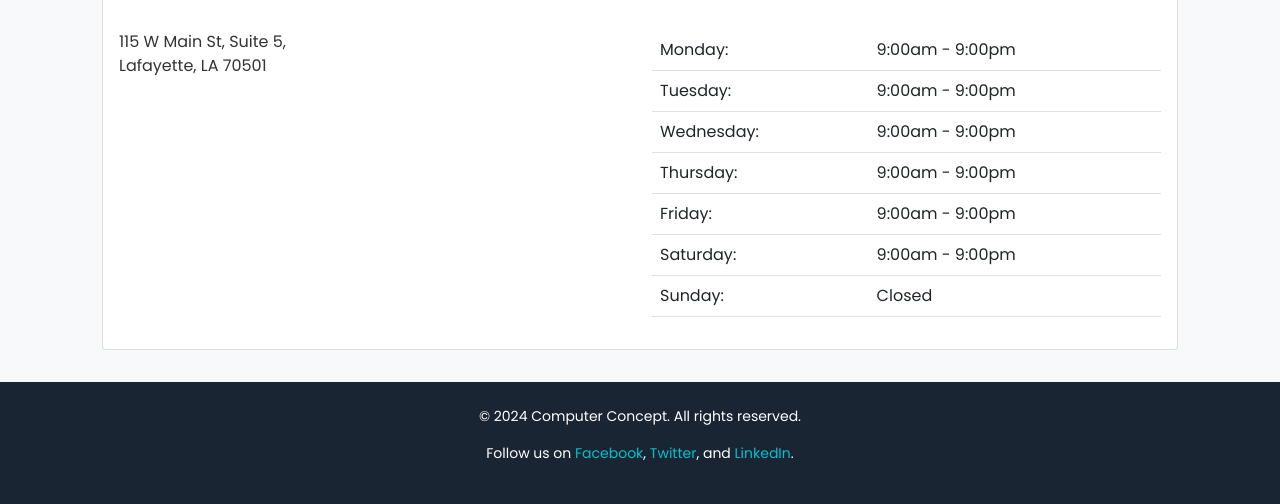
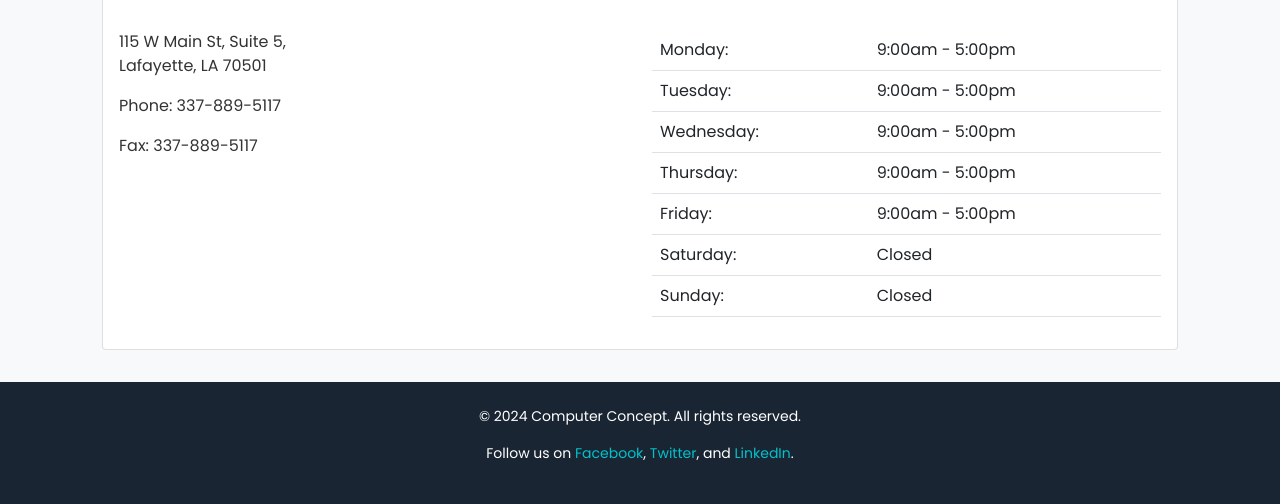
Before and after one commit to Tejaswi2006-raj/mainwebsite, a Django app: page /contact in a window 1280 px wide. Shown: the part 857-1361 px from the top of the page. Run offline with Django 5.2, Linux system fonts and the light colour scheme.

Commit message:
Page Changes

```diff
--- a/templates/contact.html
+++ b/templates/contact.html
@@ -81,8 +81,8 @@ body {
   font-weight: 600;
   letter-spacing: 1px;
 }
+</style>
 
-</style>
 <div class="container">
   <div class="contact-form card mb-4">
     <div class="card-body">
@@ -117,17 +117,18 @@ body {
       </div>
       <div class="row">
         <div class="col-md-6">
-            <p>115 W Main St, Suite 5,<br>
-            Lafayette, LA 70501</p>
+          <p>115 W Main St, Suite 5,<br>Lafayette, LA 70501</p>
+          <p>Phone: 337-889-5117</p>
+          <p>Fax: 337-889-5117</p>
         </div>
         <div class="col-md-6">
           <table class="hours-table table">
-              <tr><td>Monday:</td><td>9:00am - 9:00pm</td></tr>
-              <tr><td>Tuesday:</td><td>9:00am - 9:00pm</td></tr>
-              <tr><td>Wednesday:</td><td>9:00am - 9:00pm</td></tr>
-              <tr><td>Thursday:</td><td>9:00am - 9:00pm</td></tr>
-              <tr><td>Friday:</td><td>9:00am - 9:00pm</td></tr>
-              <tr><td>Saturday:</td><td>9:00am - 9:00pm</td></tr>
+            <tr><td>Monday:</td><td>9:00am - 5:00pm</td></tr>
+            <tr><td>Tuesday:</td><td>9:00am - 5:00pm</td></tr>
+            <tr><td>Wednesday:</td><td>9:00am - 5:00pm</td></tr>
+            <tr><td>Thursday:</td><td>9:00am - 5:00pm</td></tr>
+            <tr><td>Friday:</td><td>9:00am - 5:00pm</td></tr>
+            <tr><td>Saturday:</td><td>Closed</td></tr>
             <tr><td>Sunday:</td><td>Closed</td></tr>
           </table>
         </div>
```
Lines whose indentation alone changed are shown as unchanged.
